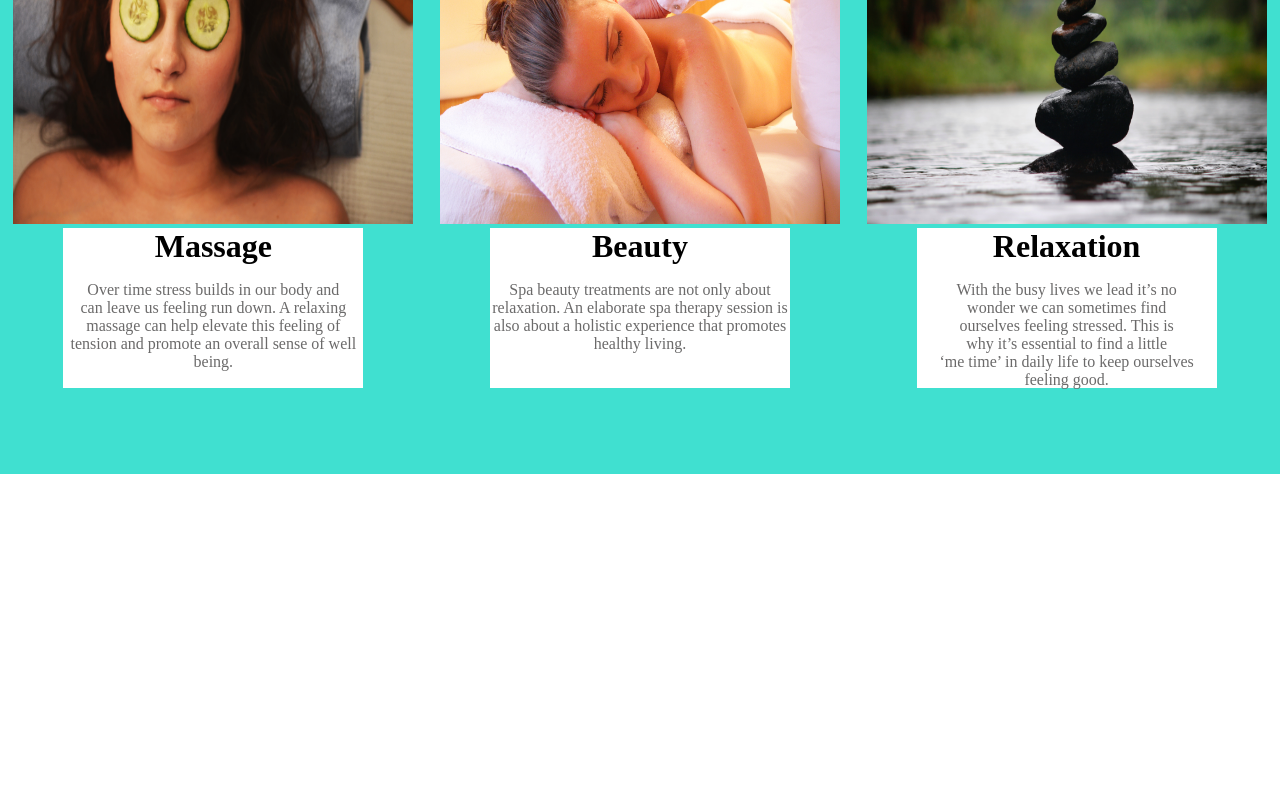
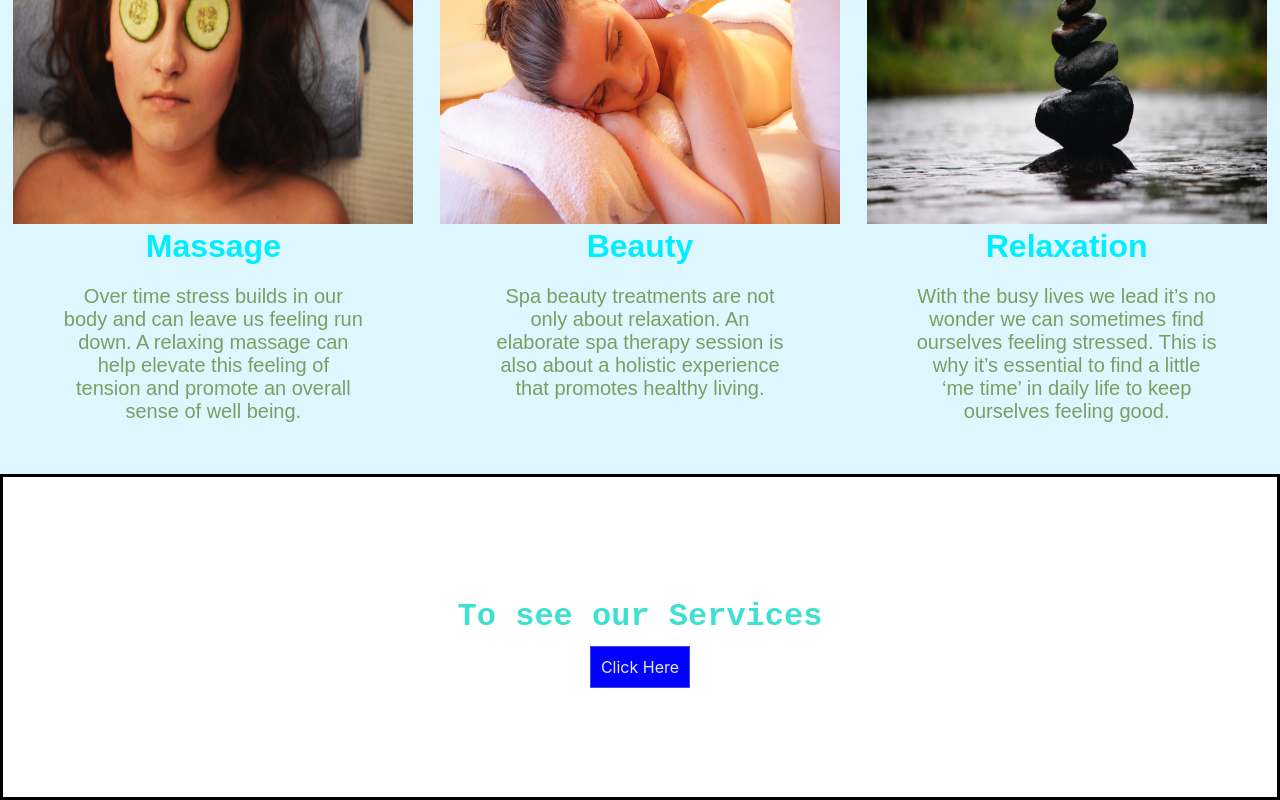
Before and after one commit to batuhaandogan/zeugma-spa, a React (Create React App) app in the folder myfolder/: page / in a window 1280 px wide. Shown: the part 1973-2773 px from the top of the page. Before the commit the page ends 2447 px from the top, so only its background shows below. Built offline with nearby package versions, Linux system fonts and the light colour scheme.

Commit message:
adding stuffs

```diff
--- a/myfolder/src/App.css
+++ b/myfolder/src/App.css
@@ -33,7 +33,7 @@
   /* margin-right: 0px; */
   width: 10%;
   text-align: center;
-  background: rgba(112, 206, 40, 0.3);;
+  background: rgba(112, 206, 40, 0.3);
   height: 60%;
   display: flex;
   flex-direction: column;
@@ -515,24 +515,11 @@ margin-bottom: 50px;
 .first-box img {
   height: 350px;
   width: 400px;
+/* box-shadow: #e80a89; */
   /* position: absolute; */
 }
 
 
-.first-box {
- /* margin-left: 200px;
- padding-top: 200px; */
-
-
-}
-
-.second-box {
-  /* margin-left: 600px; */
-  /* padding-bottom: 500px; */
-
-  /* position: absolute; */
-
-}
 
 .second-box img {
   height: 350px;
@@ -540,7 +527,8 @@ margin-bottom: 50px;
 }
 
 .massage-box {
-  background-color: white;
+  /* background-color: white; */
+
   margin: 0;
   width: 300px;
   text-align: center;
@@ -569,11 +557,16 @@ margin-bottom: 50px;
 .massage-box h1 {
   margin: 0px;
   padding: 0px;
-  font-family: serif;
+  font-family: Arial, Helvetica, sans-serif;
+  color: rgb(0, 238, 255);
+
 }
 
 .massage-box p {
-  color: rgb(107, 106, 106);
+  color: rgb(124, 158, 98);
+  font-family: Arial, Helvetica, sans-serif;
+  font-size: 20px;
+
 }
 
 
@@ -581,8 +574,9 @@ margin-bottom: 50px;
   display: flex;
   flex-direction: row;
  justify-content: space-around;
- background-color: turquoise;
+ background-color: #def6fe;
  height: 100vh;
+
 }
 
 .first-box {
@@ -610,3 +604,29 @@ html, body {
   -o-background-size: cover;
   background-size: cover;
 }
+
+
+.scroll-to-treatments {
+  height: 40vh;
+  text-align: center;
+  text-decoration: none;
+  border: 3px solid black;
+
+}
+
+.scroll-to-treatments h1 {
+  color: turquoise;
+  padding-top: 100px;
+  font-family: 'Courier New', Courier, monospace;
+}
+
+
+
+.the-a-tag {
+  text-decoration: none;
+  color: rgb(235, 232, 232);
+  border: 1px solid rgb(71, 71, 219);
+  background-color: blue;
+  padding: 10px;
+
+}
--- a/myfolder/src/components/Main.js
+++ b/myfolder/src/components/Main.js
@@ -81,9 +81,9 @@ class Main extends Component {
 <img id="images-id" src={bath} />
 <div className="massage-box">
     <h1>Massage</h1>
-    <p>Over time stress builds in our body and <br/>can
-        leave us feeling run down. A relaxing<br/> massage
-         can help elevate this feeling of<br/> tension
+    <p>Over time stress builds in our body and can
+        leave us feeling run down. A relaxing massage
+         can help elevate this feeling of tension
          and promote an overall sense of well being.</p>
 </div>
 
@@ -99,8 +99,8 @@ class Main extends Component {
 <img id="images-id" src={beauty} />
 <div className="massage-box">
     <h1>Beauty</h1>
-    <p>Spa beauty treatments are not only about<br/> relaxation.
-     An elaborate spa therapy session is<br/> also about
+    <p>Spa beauty treatments are not only about relaxation.
+     An elaborate spa therapy session is also about
       a holistic experience that  promotes healthy living.
          </p>
 </div>
@@ -116,10 +116,10 @@ class Main extends Component {
 <img id="images-id" src={amazing} />
 <div className="massage-box">
     <h1>Relaxation</h1>
-    <p>With the busy lives we lead it’s no<br/>
-     wonder we can sometimes find<br/>
-      ourselves feeling stressed. This is<br/>
-       why it’s essential to find a little<br/>
+    <p>With the busy lives we lead it’s no
+     wonder we can sometimes find
+      ourselves feeling stressed. This is
+       why it’s essential to find a little
         ‘me time’ in daily life to keep ourselves feeling good.
          </p>
 </div>
@@ -127,10 +127,24 @@ class Main extends Component {
 </div>
 
 
+                </div>
 
 
-                {/* </div> */}
-                </div>
+                    <div className="scroll-to-treatments">
+
+
+                     <div className="border-make">
+                    <h1>To see our Services</h1>
+
+                         <p>
+                                <a className="the-a-tag" href="home">Click Here</a>
+                                </p>
+                    </div>
+
+
+                    </div>
+
+
             </div>
         )
     }
```
Also changed, not shown: myfolder/src/images/yellow.jpg (added).
